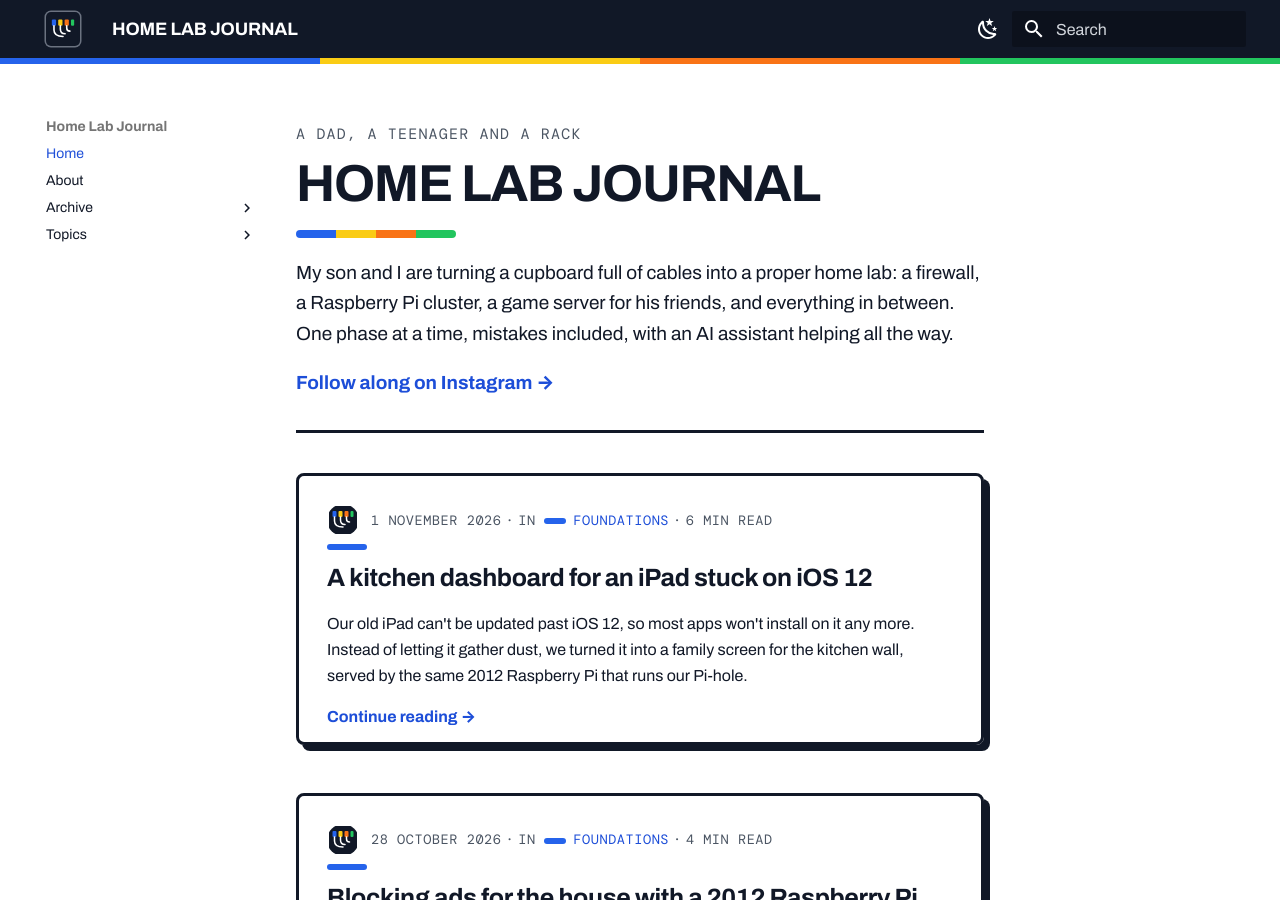
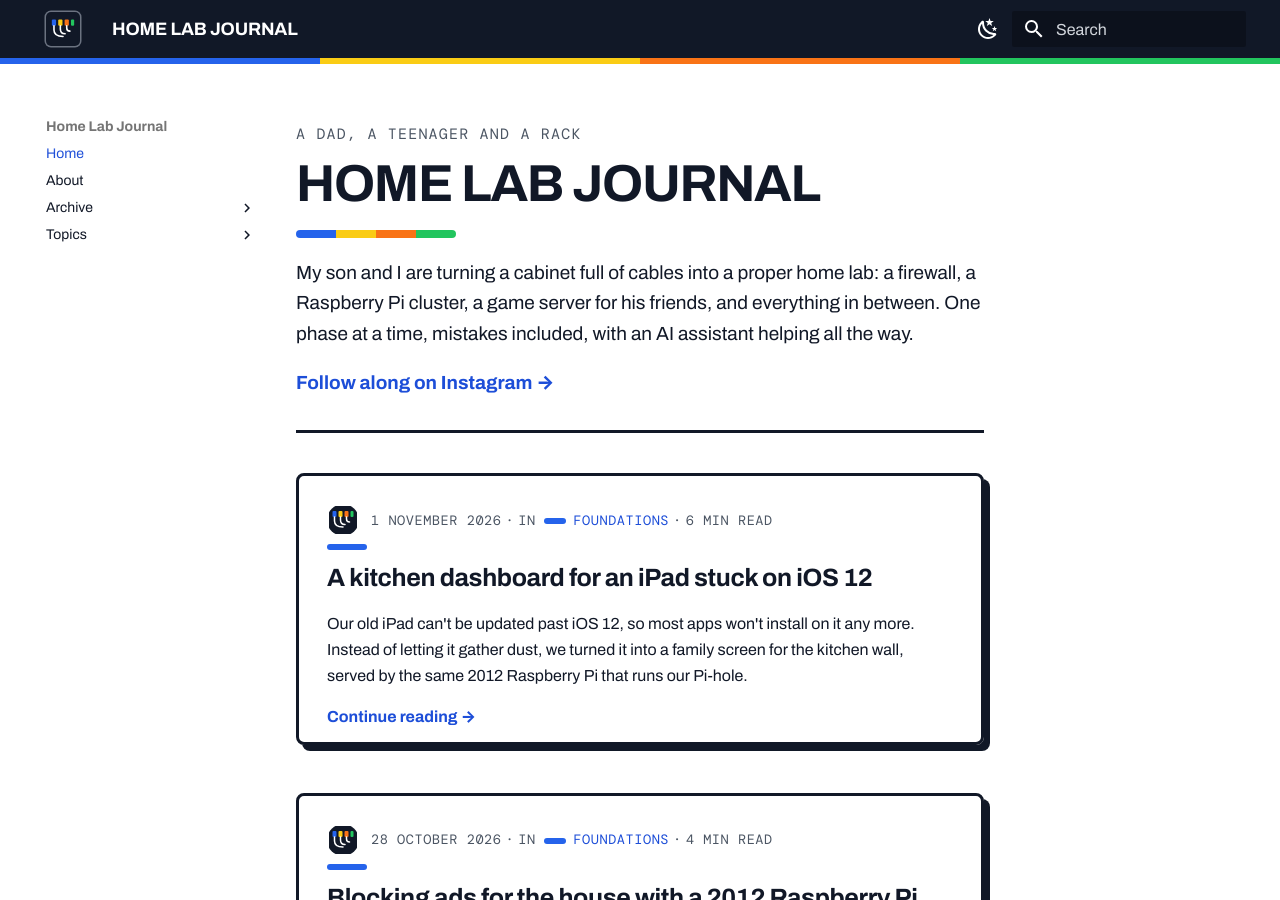
Before and after one commit to homelabjournal/homelabjournal.github.io, an MkDocs documentation site: the page built from docs/index.md, in a window 1280 px wide and 900 px high. Built offline with MkDocs 1.6.1 and Material for MkDocs 9.7.7, drawn with Linux system fonts in a browser that asks for light colours; some web fonts are replaced.

Commit message:
The cabinet is in an alcove, not a cupboard

```diff
--- a/docs/index.md
+++ b/docs/index.md
@@ -6,7 +6,7 @@
 
 <div class="hlj-stripe"></div>
 
-My son and I are turning a cupboard full of cables into a proper home lab: a firewall, a Raspberry Pi cluster, a game server for his friends, and everything in between. One phase at a time, mistakes included, with an AI assistant helping all the way.
+My son and I are turning a cabinet full of cables into a proper home lab: a firewall, a Raspberry Pi cluster, a game server for his friends, and everything in between. One phase at a time, mistakes included, with an AI assistant helping all the way.
 
 [Follow along on Instagram](https://www.instagram.com/homelabjournal/){ .hlj-follow }
 
```
Also changed, not shown: docs/about.md (+1 -1 lines), docs/posts/why-were-building-a-home-lab.md (+1 -1 lines).
